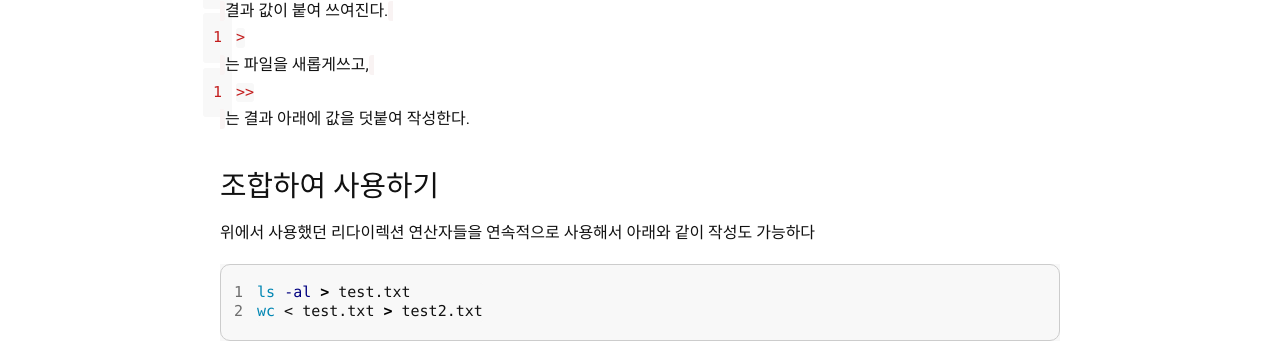
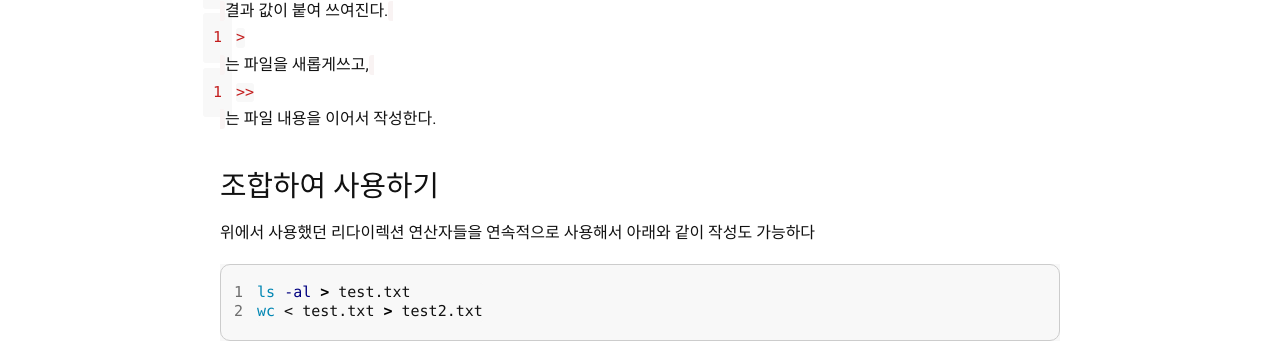
Before and after one commit to seotory/seotory.github.io, a Jekyll site: the page built from _posts/linux/2016-04-16-standard-streams-in-linux.markdown, in a window 1280 px wide and 900 px high, scrolled down 6728 px. Shown: the part 151-493 px from the top of the window. Built offline with Jekyll 4.4.1, drawn with Linux system fonts in a browser that asks for light colours; nearby versions of some CDN libraries; comment, search, counter and statistics services are not loaded.

Commit message:
eidt files

````diff
--- a/_includes/head.html
+++ b/_includes/head.html
@@ -3,7 +3,7 @@
 
   <meta charset="utf-8">
   <meta http-equiv="X-UA-Compatible" content="IE=edge">
-  <meta name="viewport" content="width=device-width, initial-scale=1.0, maximum-scale=1.0, user-scalable=no">
+  <meta name="viewport" content="width=device-width, initial-scale=1.0, user-scalable=no">
   <meta name="description" content="{% if page.excerpt %}{{ page.excerpt | strip_html | strip_newlines | truncate: 160 }}{% else %}{{ site.description }}{% endif %}">
 
   <link rel="shortcut icon" type="image/x-icon" href="/favicon.ico?">
--- a/_posts/linux/2016-04-16-standard-streams-in-linux.markdown
+++ b/_posts/linux/2016-04-16-standard-streams-in-linux.markdown
@@ -178,7 +178,7 @@ drwxr-xr-x   7 zion437  staff    238  4 19  2015 youthgroup
       20     173    1094 test.txt
 ```
 
-마지막 줄에서 보면 알 수 있듯이 `ls -al`의 결과 밑에 `wc test.txt` 결과 값이 붙여 쓰여진다. `>`는 파일을 새롭게쓰고, `>>`는 결과 아래에 값을 덧붙여 작성한다.
+마지막 줄에서 보면 알 수 있듯이 `ls -al`의 결과 밑에 `wc test.txt` 결과 값이 붙여 쓰여진다. `>`는 파일을 새롭게쓰고, `>>`는 파일 내용을 이어서 작성한다.
 
 ## 조합하여 사용하기
 
````
